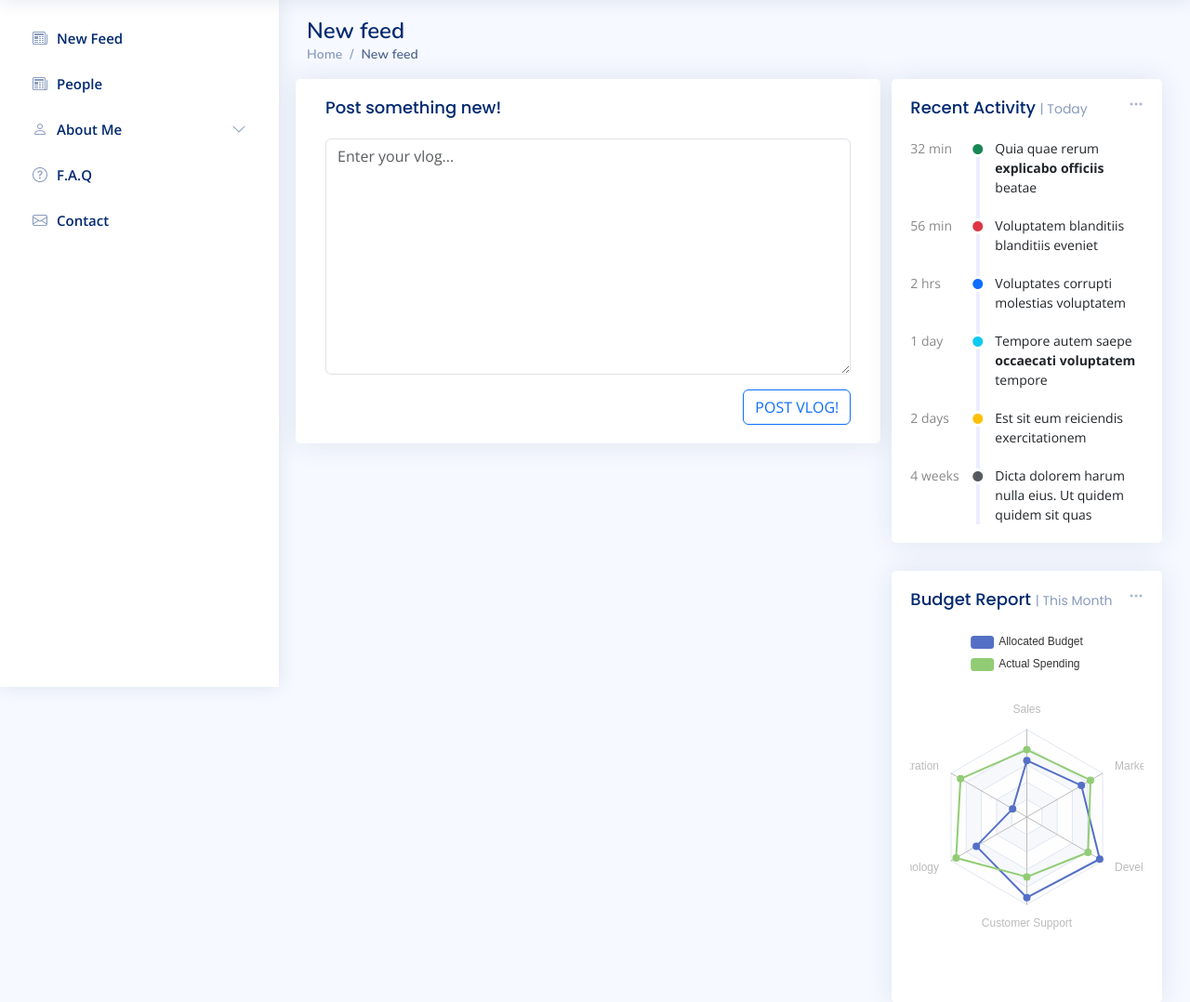
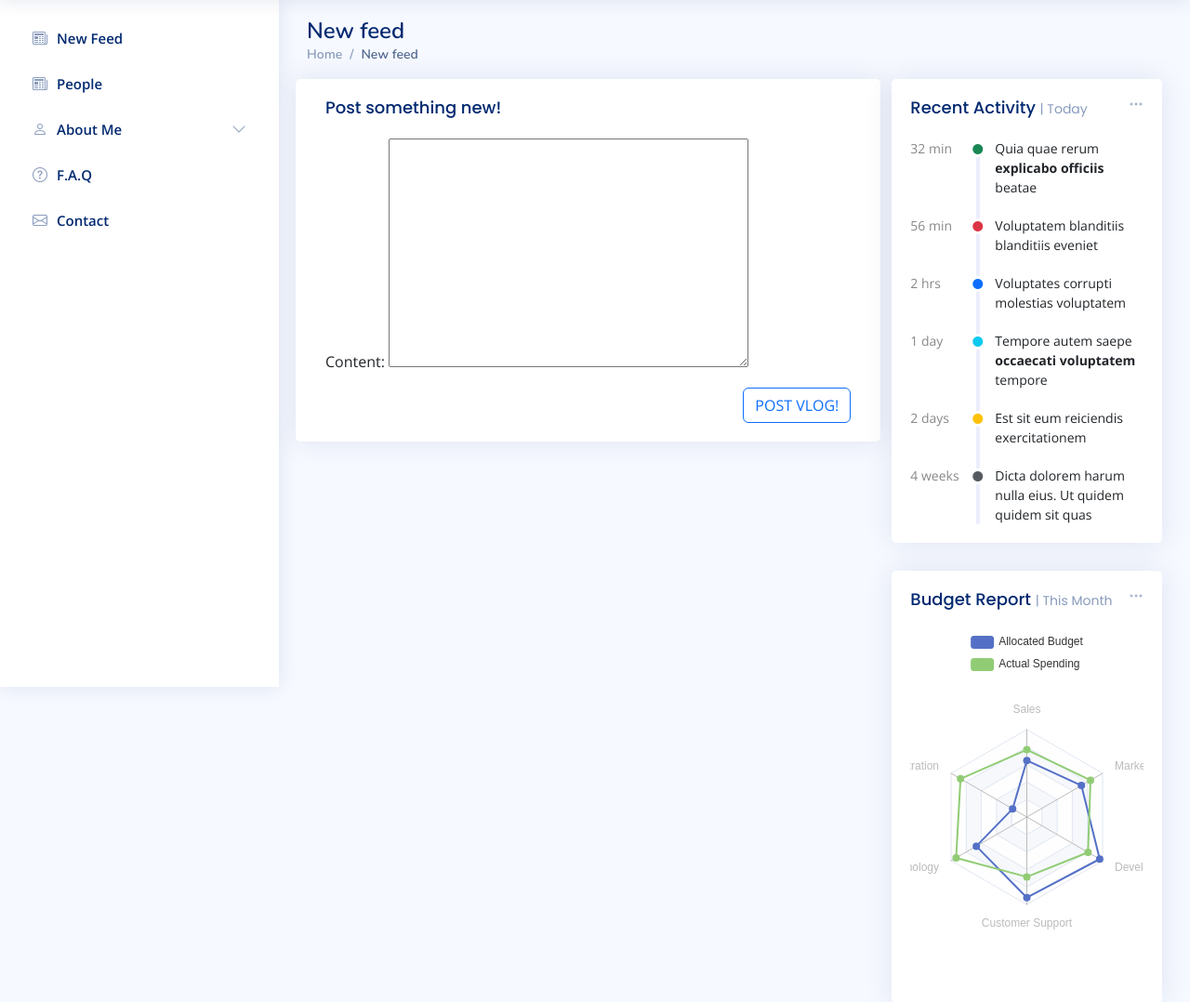
Before and after one commit to tunglm271/VlogHub, a Django app: page / in a window 1280 px wide. Shown: the part 61-1139 px from the top of the page at 93% size. Run offline with Django 4.2, Linux system fonts and the light colour scheme; the visitor is signed in with stand-in values (Sample User, id 1); data comes from the database, SQL or seed files in the repository; data that the repository does not hold is empty; some libraries are stand-ins or nearby versions.

Commit message:
update vlog to richtextfield

```diff
--- a/vloghub/polls/forms.py
+++ b/vloghub/polls/forms.py
@@ -4,16 +4,17 @@ from .models import vlog,ProfileInfor
 from django.contrib.auth.models import User
 from django.contrib.auth.forms import UserCreationForm
 class VlogForm(forms.ModelForm):
-    content = forms.CharField(required=True,
-        widget = forms.widgets.Textarea(
-            attrs= {
-                "placeholder": "Enter your vlog...",
-                "class": "form-control"}
-            ),
-            label ="",
-        )
+    # content = forms.CharField(required=True,
+    #     widget = forms.widgets.Textarea(
+    #         attrs= {
+    #             "placeholder": "Enter your vlog...",
+    #             "class": "form-control"}
+    #         ),
+    #         label ="",
+    #     )
     class Meta:
         model = vlog
+        fields = '__all__'
         exclude = ("user","likes")
 
 class SignUpForm(UserCreationForm):
--- a/vloghub/polls/models.py
+++ b/vloghub/polls/models.py
@@ -1,6 +1,7 @@
 from django.db import models
 from django.contrib.auth.models import User
 from django.db.models.signals import post_save
+from ckeditor.fields import RichTextField
 # Create your models here.
 
 class Profile(models.Model):
@@ -43,7 +44,8 @@ post_save.connect(create_infor,sender = User)
 
 class vlog(models.Model):
     user = models.ForeignKey(User,related_name='vlogs',on_delete=models.DO_NOTHING)
-    content = models.TextField(max_length=500)
+    #content = models.TextField(max_length=500)
+    content = RichTextField()
     created_at = models.DateTimeField(auto_now_add=True)
     likes = models.ManyToManyField(User,related_name="vlog_like",blank=True)
 
--- a/vloghub/polls/templates/polls/base.html
+++ b/vloghub/polls/templates/polls/base.html
@@ -239,7 +239,7 @@
             </li>
 
             <li>
-              <a class="dropdown-item d-flex align-items-center" href="users-profile.html">
+              <a class="dropdown-item d-flex align-items-center" href="{%url 'MyProfile' %}">
                 <i class="bi bi-gear"></i>
                 <span>Account Settings</span>
               </a>
@@ -249,7 +249,7 @@
             </li>
 
             <li>
-              <a class="dropdown-item d-flex align-items-center" href="pages-faq.html">
+              <a class="dropdown-item d-flex align-items-center" href="{%url 'FQA'%}">
                 <i class="bi bi-question-circle"></i>
                 <span>Need Help?</span>
               </a>
--- a/vloghub/polls/templates/polls/index.html
+++ b/vloghub/polls/templates/polls/index.html
@@ -30,9 +30,10 @@
             <div class="card-body">
               <h5 class="card-title">Post something new!</h5>
             <form method="POST">
-            {%csrf_token%}
-            {{form.as_p}}
-            <button class="btn btn-outline-primary" type="submit" style="float:right">POST VLOG!</button>
+              {%csrf_token%}
+              {{form.media}}
+              {{form.as_p}}
+              <button class="btn btn-outline-primary" type="submit" style="float:right">POST VLOG!</button>
           </form>
         </div>
       </div>
@@ -73,7 +74,7 @@
                       </div>
                       <div class="col-md-11">
                         <div class="card-body" style="padding-left: 12%;">
-                          <h5 class="card-title" style="margin-bottom: 0;">{{i.content}}</h5>
+                          <h5 class="card-title" style="margin-bottom: 0;">{{i.content|safe}}</h5>
                         </div>
                         <p style="float:right;margin-bottom: 0;">{{i.number_of_likes}} Likes</p>
                       </div>
--- a/vloghub/polls/templates/polls/profile.html
+++ b/vloghub/polls/templates/polls/profile.html
@@ -63,7 +63,7 @@
                               {%endif%}
                             </h5>
                             <div class="d-flex align-items-center">
-                                {{i.content}}
+                                {{i.content|safe}}
                             </div>
                             <p style="float:right;margin-bottom: 0;">{{i.number_of_likes}} Likes</p>
                           </div>
--- a/vloghub/vloghub/settings.py
+++ b/vloghub/vloghub/settings.py
@@ -38,6 +38,7 @@ INSTALLED_APPS = [
     "django.contrib.messages",
     "django.contrib.staticfiles",
     "polls",
+    'ckeditor',
 ]
 
 MIDDLEWARE = [
```
Also changed, not shown: vloghub/polls/templates/polls/edit_vlog.html (+4 -3 lines), vloghub/media/images/Screenshot_226.png (added), vloghub/polls/migrations/0010_alter_vlog_content.py (added).
